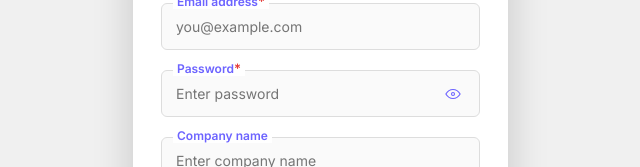
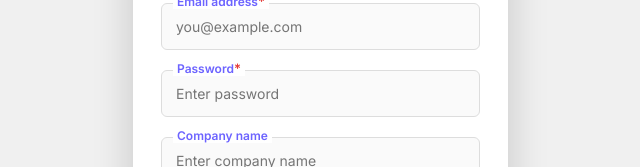
Before and after one commit to Saitejagara/popx-app, a React (Vite) app: page / in a window 1280 px wide. Both pictures are taken after a click on the button "Create Account". Shown: the part 319-486 px from the top of the page, without its empty margins (320-960 px from the left). Built offline with nearby package versions, Linux system fonts and the light colour scheme.

Commit message:
Initial commit - PopX app

```diff
--- a/src/components/FormField.jsx
+++ b/src/components/FormField.jsx
@@ -1,4 +1,3 @@
-import { useState } from 'react';
 import { COLORS } from '../styles/theme';
 
 const styles = {
@@ -44,19 +43,6 @@ const styles = {
     marginTop: 4,
     marginLeft: 2,
   },
-  eyeButton: {
-    position: 'absolute',
-    top: '50%',
-    right: 12,
-    transform: 'translateY(-50%)',
-    background: 'transparent',
-    border: 'none',
-    cursor: 'pointer',
-    padding: 6,
-    display: 'flex',
-    alignItems: 'center',
-    justifyContent: 'center',
-  },
 };
 
 export default function FormField({
@@ -71,7 +57,6 @@ export default function FormField({
   inputMode,
   maxLength,
 }) {
-  const [visible, setVisible] = useState(false);
   const labelNodes = label
     ? label.split('*').flatMap((part, index, array) =>
         index < array.length - 1
@@ -84,12 +69,8 @@ export default function FormField({
     <div style={styles.wrap}>
       <span style={styles.label}>{labelNodes}</span>
       <input
-        style={{
-          ...styles.input,
-          ...(hasError ? styles.inputError : {}),
-          ...(type === 'password' ? { paddingRight: 44 } : {}),
-        }}
-        type={type === 'password' && visible ? 'text' : type}
+        style={{ ...styles.input, ...(hasError ? styles.inputError : {}) }}
+        type={type}
         placeholder={placeholder}
         value={value}
         onChange={onChange}
@@ -98,26 +79,6 @@ export default function FormField({
         maxLength={maxLength}
         autoComplete="off"
       />
-      {type === 'password' && (
-        <button
-          type="button"
-          aria-label={visible ? 'Hide password' : 'Show password'}
-          onClick={() => setVisible((v) => !v)}
-          style={styles.eyeButton}
-        >
-          {visible ? (
-            <svg width="18" height="18" viewBox="0 0 24 24" fill="none">
-              <path d="M17.94 17.94A10.94 10.94 0 0112 20c-5.05 0-9.3-3.14-11-7.5C2.7 8.14 6.95 5 12 5c2.35 0 4.5.66 6.32 1.8" stroke={COLORS.purple} strokeWidth="1.5" strokeLinecap="round" strokeLinejoin="round" />
-              <path d="M1 1l22 22" stroke={COLORS.purple} strokeWidth="1.5" strokeLinecap="round" strokeLinejoin="round" />
-            </svg>
-          ) : (
-            <svg width="18" height="18" viewBox="0 0 24 24" fill="none">
-              <path d="M2.5 12s3.5-6 9.5-6 9.5 6 9.5 6-3.5 6-9.5 6S2.5 12 2.5 12z" stroke={COLORS.purple} strokeWidth="1.5" strokeLinecap="round" strokeLinejoin="round" />
-              <circle cx="12" cy="12" r="2" stroke={COLORS.purple} strokeWidth="1.5" strokeLinecap="round" strokeLinejoin="round" />
-            </svg>
-          )}
-        </button>
-      )}
       {hasError && errorMsg && (
         <div style={styles.errorMsg}>⚠ {errorMsg}</div>
       )}
--- a/src/pages/WelcomePage.jsx
+++ b/src/pages/WelcomePage.jsx
@@ -9,7 +9,6 @@ const styles = {
     flexDirection: 'column',
     justifyContent: 'space-between',
     padding: '40px 28px 48px',
-    height: '100%',
     background: COLORS.white,
   },
   title: {
@@ -28,14 +27,12 @@ const styles = {
   content: {
     display: 'flex',
     flexDirection: 'column',
-    alignItems: 'flex-start',
-    textAlign: 'left',
+    alignItems: 'center',
+    textAlign: 'center',
     gap: 12,
     width: '100%',
     maxWidth: 400,
-    alignSelf: 'stretch',
-    paddingLeft: 28,
-    paddingRight: 28,
+    alignSelf: 'center',
   },
 };
 
@@ -44,7 +41,7 @@ export default function WelcomePage() {
 
   return (
     <div style={styles.screen}>
-      <div style={{ flex: 6 }} />
+      <div style={{ flex: 3 }} />
       <div style={styles.content}>
         <h1 style={styles.title}>Welcome to PopX</h1>
         <p style={styles.subtitle}>
```
